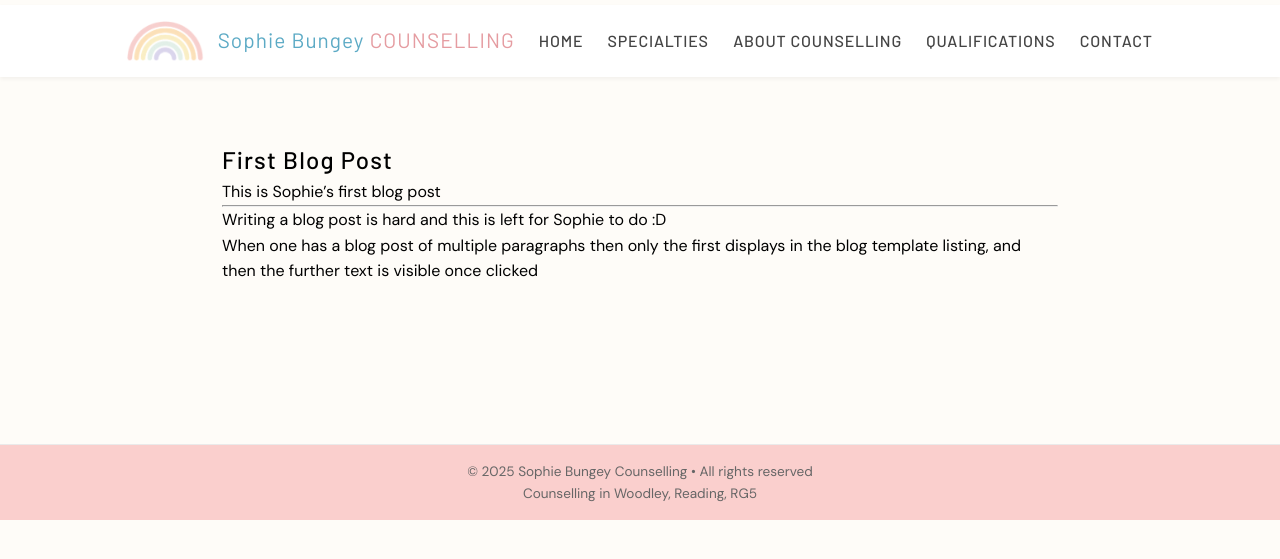
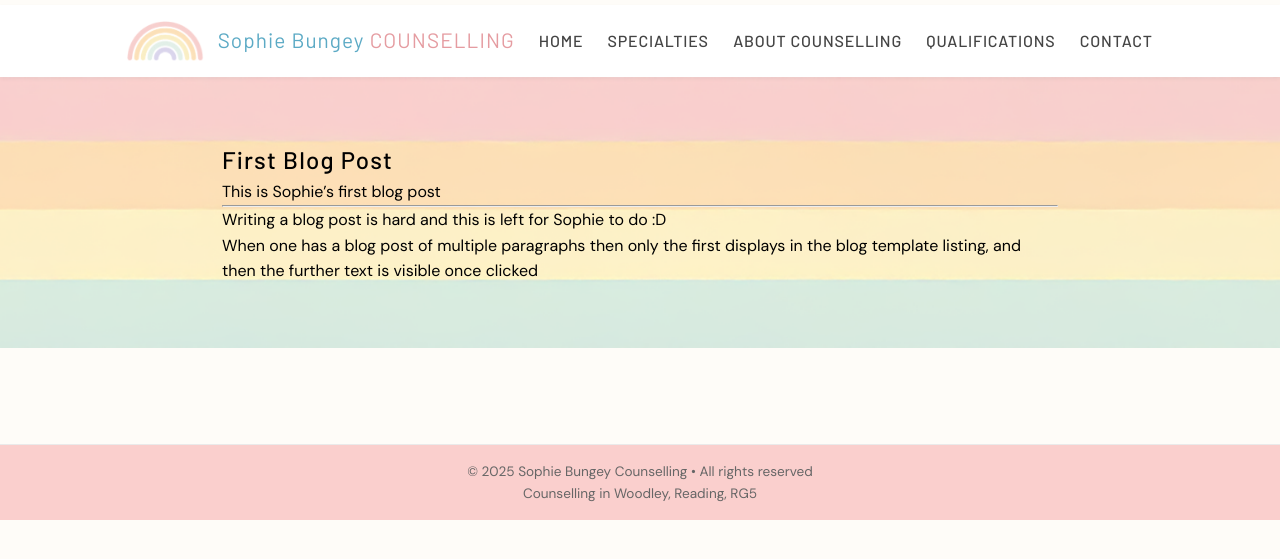
Before and after one commit to Sophie-Care/sophie-care.github.io, a Jekyll site: the page built from _posts/2026-02-21-First_Post.md, in a window 1280 px wide. Shown: the top 559 px of the page. Built offline with Jekyll 4.4.1, drawn with Linux system fonts in a browser that asks for light colours.

Commit message:
Add relative path to template

```diff
--- a/_layouts/default.html
+++ b/_layouts/default.html
@@ -5,7 +5,7 @@
   <meta name="viewport" content="width=device-width, initial-scale=1.0"/>
   <meta name="description" content="Sophie Bungey offers inclusive, neurodivergent-affirming counselling for teens, tweens and adults. Specialized in LGBTQIA+ support and body positivity. Book a free 15-min call.">
   <title>Sophie Bungey | LGBTQIA+, Body Positive & Neurodivergent Affirming Counsellor</title>
-<link rel="icon" type="image/png" href="assets/favicon-48.png">
+<link rel="icon" type="image/png" href="{{'/assets/favicon-48.png' | relative_url}}">
 
   <!-- Google Fonts -->
    <link href="https://fonts.googleapis.com/css2?family=Barlow:wght@400;500;700&display=swap" rel="stylesheet">
@@ -214,7 +214,7 @@ section {
 
 
 .hero-background {
-  background: url('assets/pastel_background-long.png') no-repeat center top;
+  background: url('/assets/pastel_background-long.png') no-repeat center top;
   background-size: cover;
   padding: 2rem -0.5rem;
   width: 100%;
--- a/_posts/2026-02-21-First_Post.md
+++ b/_posts/2026-02-21-First_Post.md
@@ -1,12 +1,15 @@
 ---
 layout: default
 title: "Test Blog Post"
+excerpt_separator: <!--more-->
 ---
 First Blog Post
 ==================
 This is Sophie's first blog post
 
 ------------------
+
 Writing a blog post is hard and this is left for Sophie to do :D
+<!--more-->
 
 When one has a blog post of multiple paragraphs then only the first displays in the blog template listing, and then the further text is visible once clicked
```
